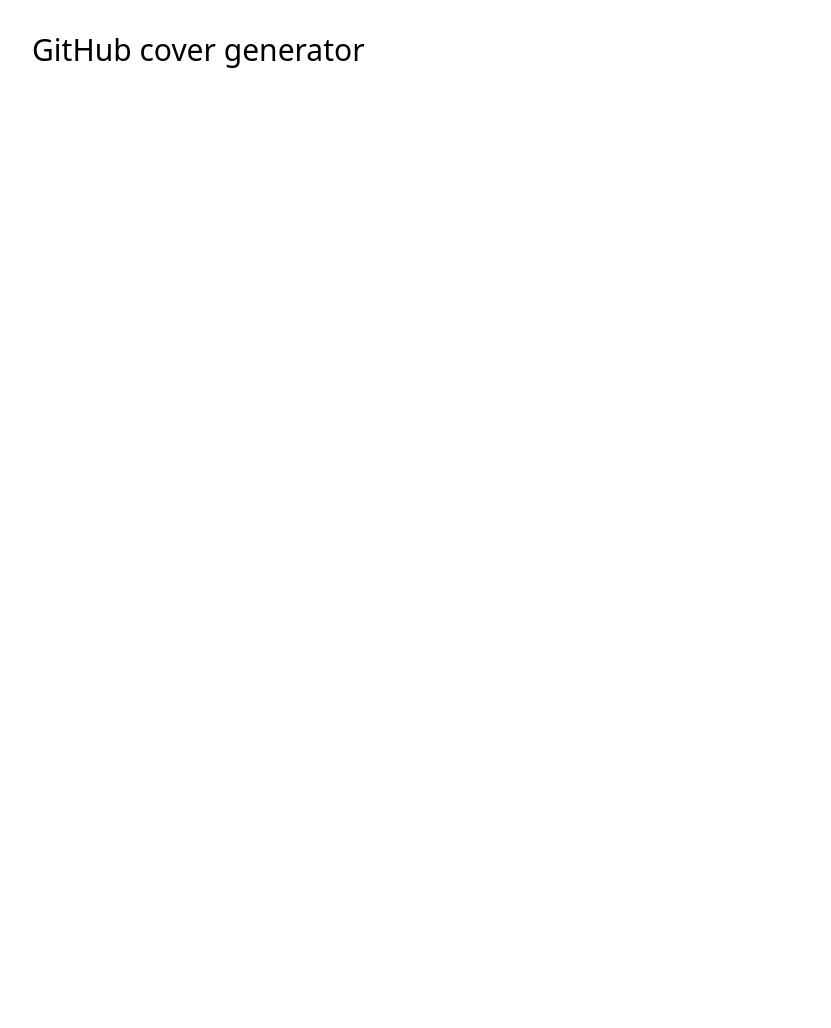
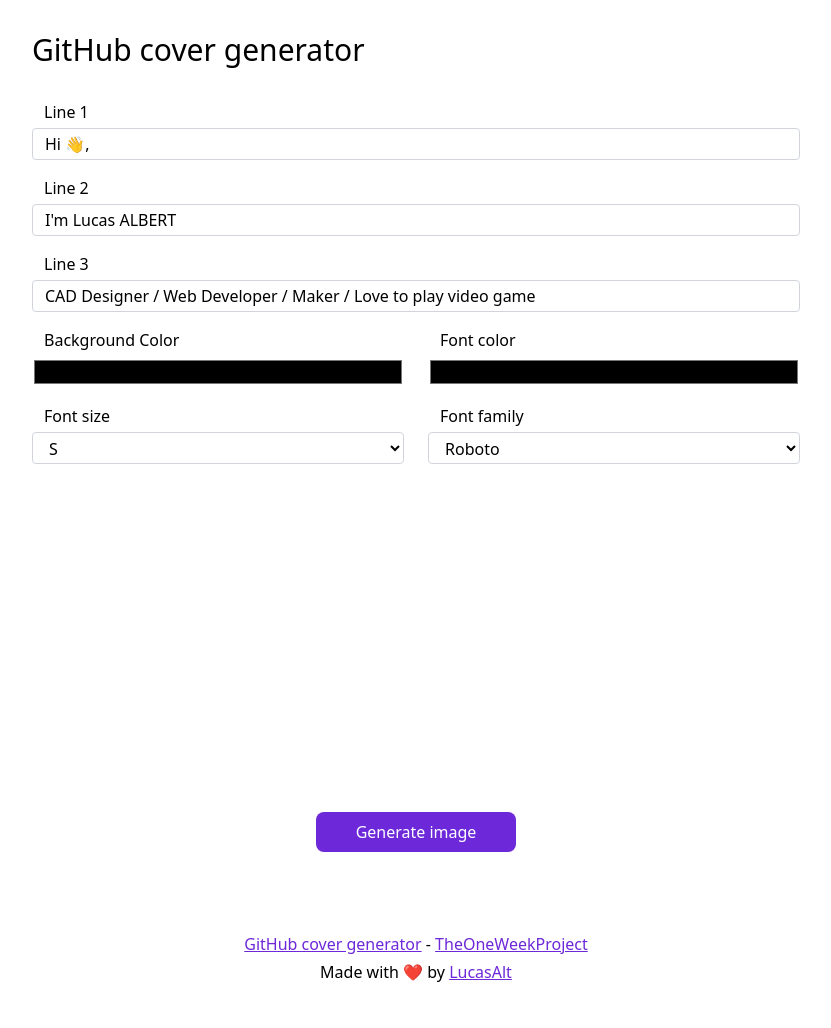
Before and after one commit to theoneweekproject/gh-cover-generator, a website: page index.html in a window 1280 px wide. Shown: the whole page, without its empty margins (224-1055 px from the left). Before the commit the page ends 800 px from the top, so only its background shows below. Drawn offline with nearby package versions, Linux system fonts and the light colour scheme; files that its build step writes are made by us from their sources.

Commit message:
:lipstick: UI design

```diff
--- a/index.html
+++ b/index.html
@@ -12,12 +12,90 @@
 <body>
 
   <!-- Start - Main container -->
-  <div class="container mx-auto sm:max-w-3xl">
+  <div class="container mx-auto px-4 lg:px-0 sm:max-w-3xl">
     <!-- Start - Logo -->
     <h1 class="my-8 text-3xl">
       GitHub cover generator
     </h1>
     <!-- End - Logo -->
+
+    <!-- Start - Inputs -->
+    <div>
+      <div class="flex flex-col pb-4">
+        <!-- Line 1 -->
+        <label for="line1" class="pl-3 pb-1">Line 1</label>
+        <input type="text" name="line1" id="line1" class="h-8 border border-gray-300 rounded px-3 py-1" value="Hi 👋,">
+      </div>
+      <div class="flex flex-col pb-4">
+        <!-- Line 2 -->
+        <label for="line2" class="pl-3 pb-1">Line 2</label>
+        <input type="text" name="line2" id="line2" class="h-8 border border-gray-300 rounded px-3 py-1" value="I'm Lucas ALBERT">
+      </div>
+      <div class="flex flex-col pb-4">
+        <!-- Line 3 -->
+        <label for="line3" class="pl-3 pb-1">Line 3</label>
+        <input type="text" name="line3" id="line3" class="h-8 border border-gray-300 rounded px-3 py-1" value="CAD Designer / Web Developer / Maker / Love to play video game">
+      </div>
+      <div class="flex pb-4 space-x-6">
+        <div class="w-full flex flex-col">
+          <!-- Backgroud color -->
+          <label for="backgroundColor" class="pl-3 pb-1">Background Color</label>
+          <input type="color" name="backgroundColor" id="backgroundColor" class="h-8 w-full p-0 border-none bg-transparent">
+        </div>
+        <div class="w-full flex flex-col">
+          <!-- Font color -->
+          <label for="fontColor" class="pl-3 pb-1">Font color</label>
+          <input type="color" name="fontColor" id="fontColor" class="h-8 w-full p-0 border-none bg-transparent">
+        </div>
+      </div>
+      <div class="flex pb-4 space-x-6">
+        <div class="w-full flex flex-col">
+          <!-- Font size -->
+          <label for="fontSize" class="pl-3 pb-1">Font size</label>
+          <select name="fontSize" id="fontSize" class="h-8 w-full border border-gray-300 rounded px-3 py-1 bg-transparent">
+            <option value="xs">XS</option>
+            <option value="s" selected>S</option>
+            <option value="m">M</option>
+            <option value="l">L</option>
+            <option value="xl">XL</option>
+          </select>
+        </div>
+        <div class="w-full flex flex-col">
+          <!-- Font family -->
+          <label for="fontFamily" class="pl-3 pb-1">Font family</label>
+          <select name="fontFamily" id="fontFamily" class="h-8 border w-full border-gray-300 rounded px-3 py-1 bg-white">
+            <option value="roboto" selected>Roboto</option>
+            <option value="ubuntu">Ubuntu</option>
+            <option value="poppins">Poppins</option>
+          </select>
+        </div>
+      </div>
+
+    </div>
+    <!-- End - Inputs -->
+
+    <!-- Start - Preview -->
+    <div class="flex flex-col ">
+      <canvas height="500" width="1280" id="imagePreview" class="max-w-full py-4"></canvas>
+      <button class="mx-auto px-10 py-2 bg-purple-700 text-white font-medium rounded-lg">Generate image</button>
+    </div>
+    <!-- End - Preview -->
+
+    <!-- Start - Output -->
+    <div id="output"></div>
+    <!-- End - Output -->
+
+    <!-- Start - Footer -->
+    <footer class="pt-20 pb-10 text-center">
+      <p class="pb-1">
+        <a href="https://github.com/theoneweekproject/gh-cover-generator" target="_blank" rel="noreferrer noopener" class="text-purple-700 underline">GitHub cover generator</a> - <a href="https://github.com/theoneweekproject/" target="_blank" rel="noreferrer noopener" class="text-purple-700 underline">TheOneWeekProject</a>
+      </p>
+      <p class="pb-1">
+        Made with ❤️ by <a href="https://lucasalt.fr/" target="_blank" rel="noreferrer noopener" class="text-purple-700 underline">LucasAlt</a>
+      </p>
+    </footer>
+    <!-- End - Footer -->
+
   </div>
   <!-- End - Main container -->
 
```
